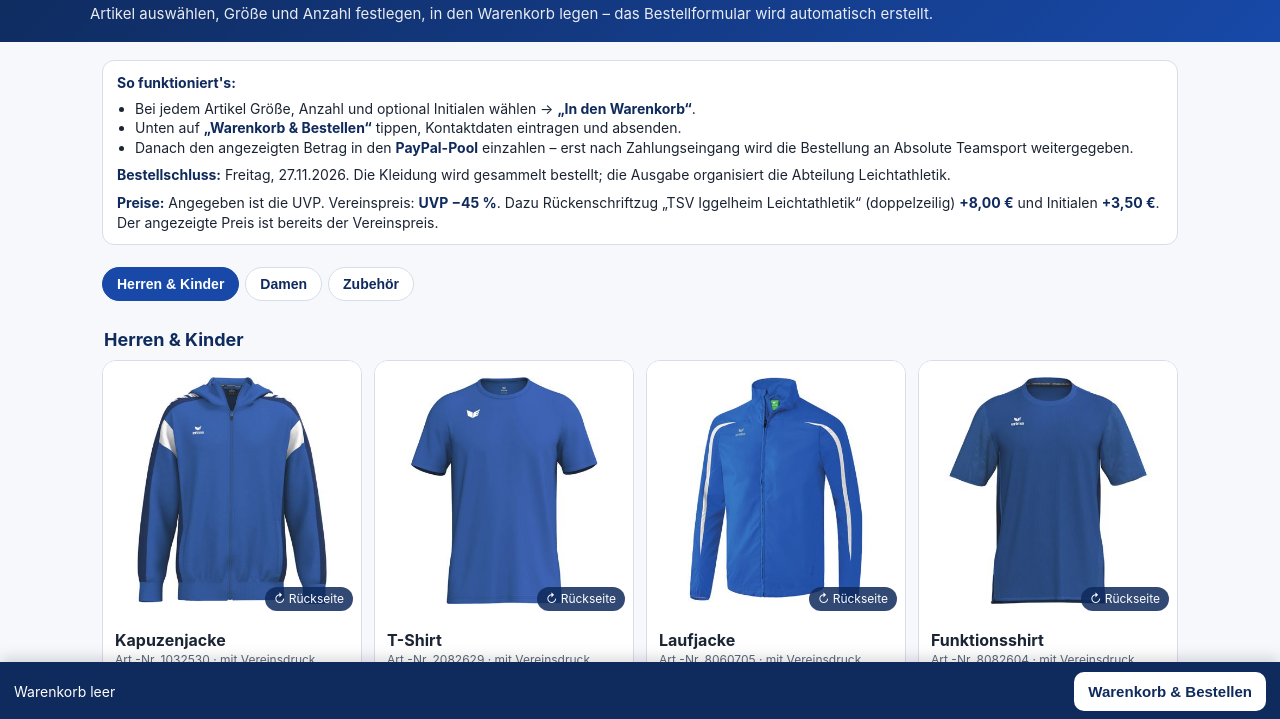
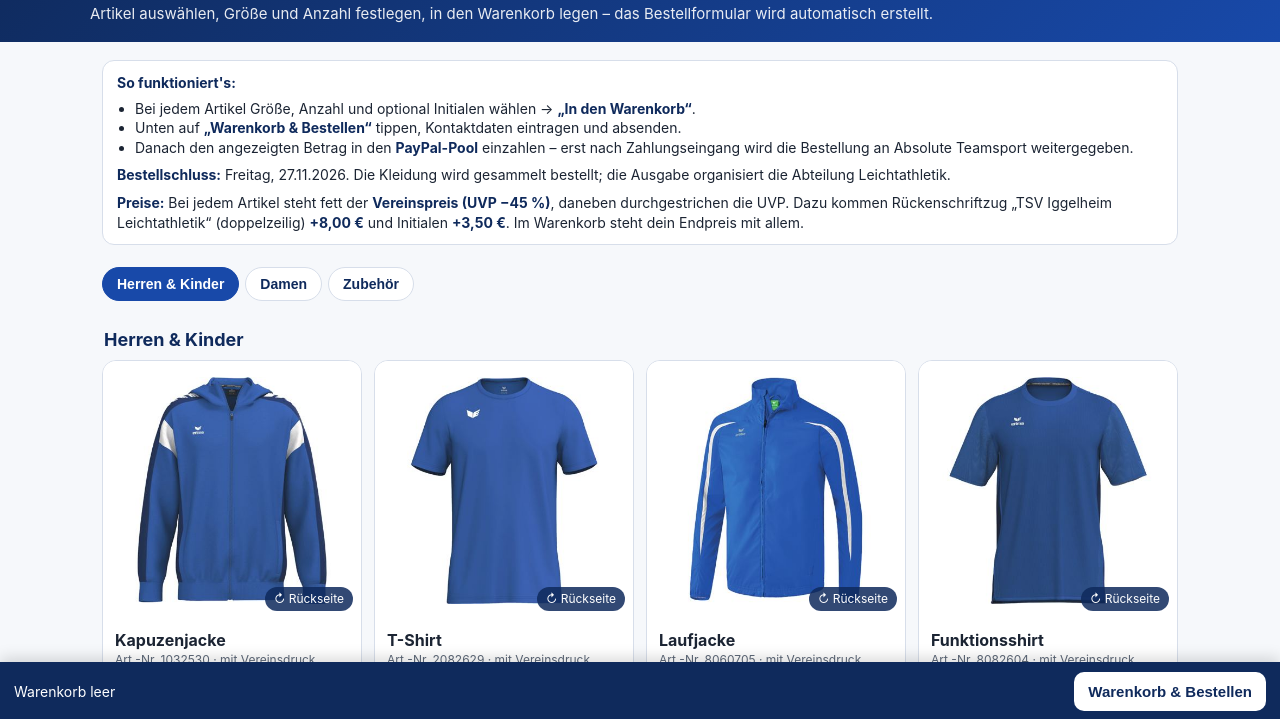
Before and after one commit to spindlerin-pixel/tsv-bestellung, a plain HTML site: page index.html in a window 1280 px wide. Shown: the part 79-798 px from the top of the page. Drawn offline with Linux system fonts and the light colour scheme.

Commit message:
Vereinspreis (UVP −45 %) direkt bei jedem Artikel anzeigen, Preis-Hinweis klarer
Co-Authored-By: Claude Opus 5.5 <noreply@anthropic.com>
Claude-Session: https://claude.ai/code/session_0119RFTmAJ7Ka6s6CQo258MV

```diff
--- a/index.html
+++ b/index.html
@@ -118,7 +118,7 @@ legend{font-weight:700;color:var(--navy);padding:0 6px}
    <li>Danach den angezeigten Betrag in den <b>PayPal-Pool</b> einzahlen – erst nach Zahlungseingang wird die Bestellung an Absolute Teamsport weitergegeben.</li>
   </ul>
   <p style="margin:8px 0 0"><b>Bestellschluss:</b> Freitag, 27.11.2026. Die Kleidung wird gesammelt bestellt; die Ausgabe organisiert die Abteilung Leichtathletik.</p>
-  <p style="margin:8px 0 0"><b>Preise:</b> Angegeben ist die UVP. Vereinspreis: <b>UVP −45 %</b>. Dazu Rückenschriftzug „TSV Iggelheim Leichtathletik“ (doppelzeilig) <b>+8,00 €</b> und Initialen <b>+3,50 €</b>. Der angezeigte Preis ist bereits der Vereinspreis.</p>
+  <p style="margin:8px 0 0"><b>Preise:</b> Bei jedem Artikel steht fett der <b>Vereinspreis (UVP −45 %)</b>, daneben durchgestrichen die UVP. Dazu kommen Rückenschriftzug „TSV Iggelheim Leichtathletik“ (doppelzeilig) <b>+8,00 €</b> und Initialen <b>+3,50 €</b>. Im Warenkorb steht dein Endpreis mit allem.</p>
  </div>
 
  <nav class="tabs" id="tabs"></nav>
@@ -235,9 +235,10 @@ function save(){ try{ localStorage.setItem("tsv_la_cart",JSON.stringify(cart));
 
 function priceLines(p){
  return p.groups.map(gr=>{
-  if(typeof gr.price==="object") return `<span>${gr.sizes.map(s=>`${s}: UVP ${eur(gr.price[s])}`).join(" · ")}</span>`;
+  const vp=u=>`<b>${eur(Math.round(u*FACTOR*100)/100)}</b> <s>UVP ${eur(u)}</s>`;
+  if(typeof gr.price==="object") return `<span>${gr.sizes.map(s=>`${s}: ${vp(gr.price[s])}`).join(" · ")}</span>`;
   const r = gr.sizes.length>1?`${gr.sizes[0]}–${gr.sizes[gr.sizes.length-1]}`:gr.sizes[0];
-  return `<span>${gr.label} (${r}): UVP ${eur(gr.price)}</span>`;
+  return `<span>${gr.label} (${r}): ${vp(gr.price)}</span>`;
  }).join("");
 }
 function sizeOptions(p){
```
